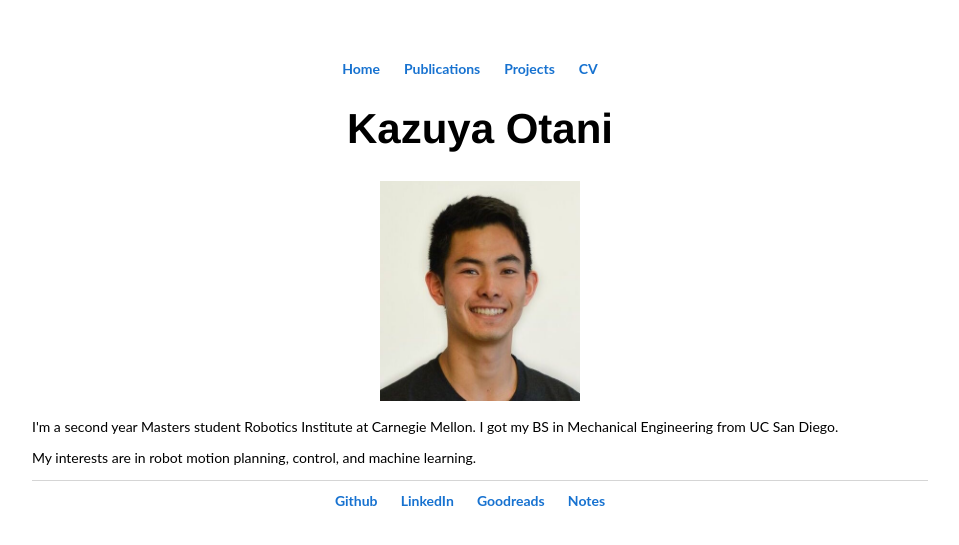
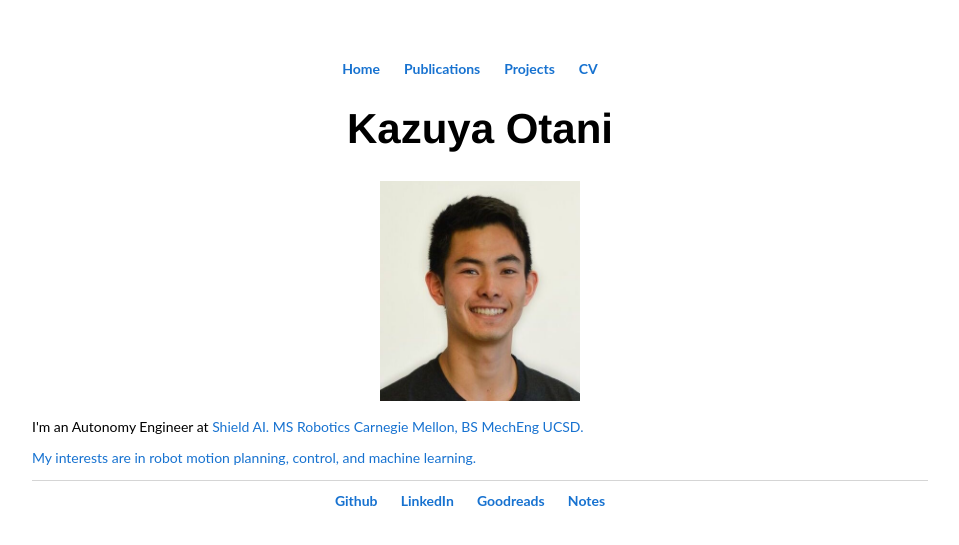
Before and after one commit to kazuotani14/kazuotani14.github.io, a Jekyll site: the page built from index.html, in a window 1280 px wide. Shown: the top 545 px of the page, without its empty margins (160-1119 px from the left). Built offline with Jekyll 4.4.1, drawn with Linux system fonts in a browser that asks for light colours.

Commit message:
Update index.html

```diff
--- a/index.html
+++ b/index.html
@@ -10,7 +10,7 @@ title: Kazuya Otani
 
   <p>
 
-  I'm a second year Masters student Robotics Institute at Carnegie Mellon. I got my BS in Mechanical Engineering from UC San Diego.
+  I'm an Autonomy Engineer at <a href="https://www.shield.ai/">Shield AI</>. MS Robotics Carnegie Mellon, BS MechEng UCSD.
   <!-- Previously, I worked at Inria, [Shield AI](), Warehouse Innovations, and Microsoft. -->
 
   <p>
```
